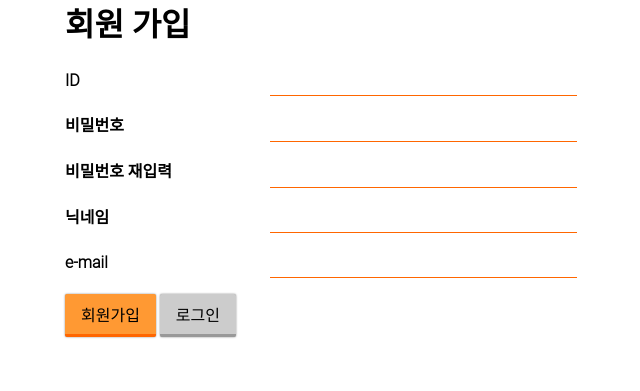
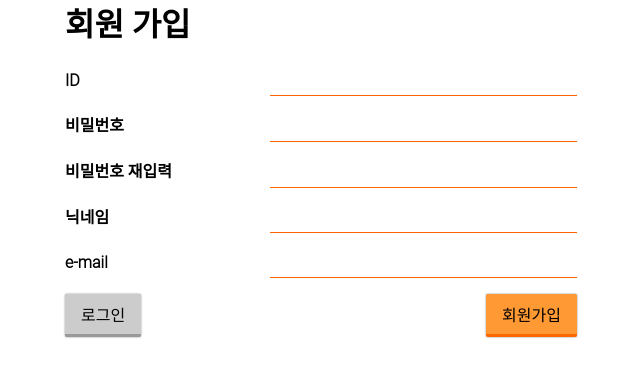
Before and after one commit to youngminz/Exchangers, a PHP site: page /join.php in a window 1280 px wide. Shown: the part 70-461 px from the top of the page, without its empty margins (319-959 px from the left). Run offline with PHP 8.4, Linux system fonts and the light colour scheme.

Commit message:
button align

```diff
--- a/join.php
+++ b/join.php
@@ -95,7 +95,7 @@ require_once("header.php");
       --><input type="email" name="user_email" required  />
     </p>
     <p class="form-line">
-      <input type="submit" value="회원가입" class="button button-primary" />
+      <input type="submit" value="회원가입" class="button button-primary right" />
       <a href="/login.php" class="button">로그인</a>
     </p>
   </form>
```
